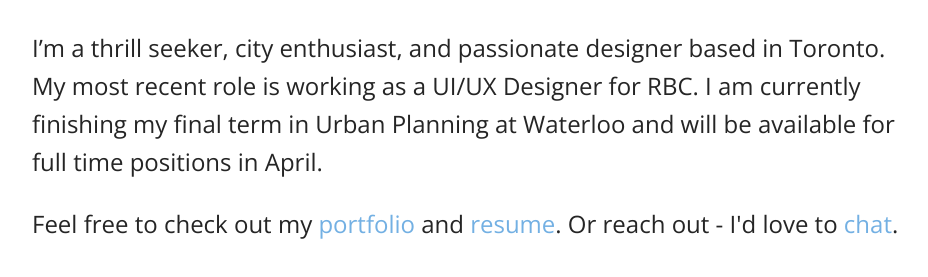
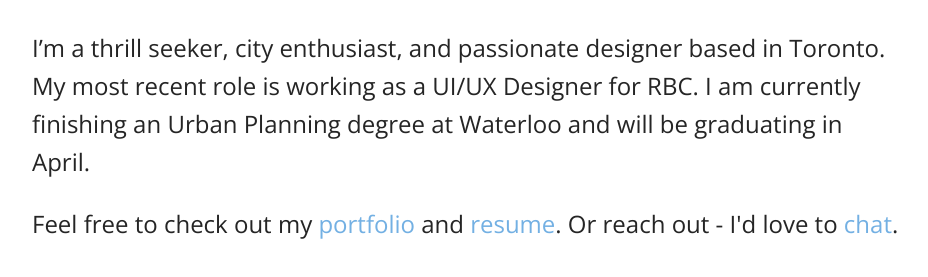
Before and after one commit to anneclubb/anneclubb.github.io, a plain HTML site: page index.html in a window 1280 px wide. Shown: the part 303-580 px from the top of the page, without its empty margins (252-1180 px from the left). Drawn offline with nearby package versions, Linux system fonts and the light colour scheme.

Commit message:
Update index.html

```diff
--- a/index.html
+++ b/index.html
@@ -9,7 +9,7 @@
   <body>
     <h1 class="heading"><span>Hi there! </span>I'm Anne Clubb.</h1>
 
-    <p>I’m a thrill seeker, city enthusiast, and passionate designer based in Toronto. My most recent role is working as a UI/UX Designer for RBC. I am currently finishing my final term in Urban Planning at Waterloo and will be available for full time positions in April.</p>
+    <p>I’m a thrill seeker, city enthusiast, and passionate designer based in Toronto. My most recent role is working as a UI/UX Designer for RBC. I am currently finishing an Urban Planning degree at Waterloo and will be graduating in April.</p>
     <p> Feel free to check out my
       <a style="text-decoration:none;"
       href="/portfolio.pdf"> <span class="portfolio"> portfolio </span></a>
```
